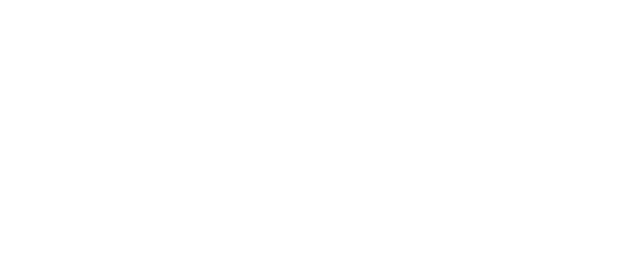
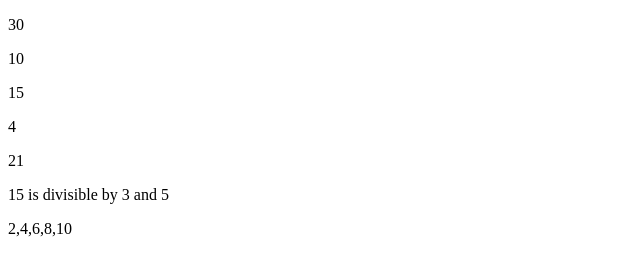
Before and after one commit to Nayem1004/21-04-2025, a plain HTML site: page index.html in a window 1280 px wide. Shown: the whole page, without its empty margins (0-640 px from the left). Drawn offline with Linux system fonts and the light colour scheme.

Commit message:
code with dom practice

```diff
--- a/index.html
+++ b/index.html
@@ -6,7 +6,24 @@
     <title>Document</title>
 </head>
 <body>
-    <p id="double"></p>
-    <script src="double.js"></script>
+    <p id="sum"></p>
+
+    <p id="sub"></p>
+
+    <p id="mul"></p>
+
+    <p id="div"></p>
+
+    <p id="arraySum"></p>
+
+    <p id="person"></p>
+    <p id="email"></p>
+    <p id="array"></p>
+    <p id="sowap"></p>
+
+  <div id="input">
+    <h3>array output</h3>
+  </div>
+  <script src="index.js"></script>
 </body>
 </html>
--- a/index.js
+++ b/index.js
@@ -1,40 +1,52 @@
 // addition function
 function add(a, b){
-    let result = a+b;
-    console.log(result)
+    let sum = a+b;
+    return sum;
 }
-// add(10, 20)
+ addition = add(10, 20)
+console.log(addition);
+ document.getElementById("sum").innerHTML = addition;
 
 // subtraction function
 function sub(x, y){
     let result = x - y;
-    console.log(result);
+    return result;
 }
-//  sub(20,10)
+subtraction = sub(20, 10)
+document.getElementById("sub").innerHTML = subtraction;
+
 // multipication finction
 
 function mul(x, y){
     let result = x * y;
-    console.log(result);
+    return result;
 }
-// mul(5, 3)
+ multipication = mul(5,3)
+ document.getElementById("mul").innerHTML = multipication
 
 // division function
 function div(x, y){
     let result = x / y;
-    console.log(result);
+    return result;
 }
 // div(8,2)
+division = div(8,2);
+document.getElementById("div").innerHTML = division;
 
 // any array sum of array
-arr = [1, 2, 3, 4, 5]
+arr1 = [1, 2, 3, 4, 5, 6]
 function sumOfArray(arr){
     let sum = 0;
     for(var i = 0; i < arr.length; i++){
         sum += arr[i]
     }
-    console.log(sum)
+    return sum
+
 }
+sumOfArray(arr1)
+fullSum = sumOfArray(arr1)
+document.getElementById("arraySum").innerHTML = fullSum
+
 
 // sumOfArray(arr)
 
@@ -53,13 +65,14 @@ function person(name, email){
 var p = person('Nayem', 'nayem@procoder.org')
 console.log(p)
 
+// document.getElementById("email").innerHTML = informetion
+
 // what is scop? scoping test perpas
 
 var a = 'abc'
 
 function x(){
     function y(){
-        var a 10;
         console.log(a)
     }
     console.log(a)
@@ -76,13 +89,15 @@ function test(n){
     }
 
     if(a() && b()){
-        console.log(n + 'is divisible by 3 and 5')
+        masseg = n + ' is divisible by 3 and 5'
     }else{
-        console.log('not valid number')
+        masseg = 'not valid number'
     }
 }
 
-test(5)
+
+ test(15);
+ document.getElementById("array").innerHTML = masseg
 
 // swap 2 variables for sobuj vhai task
 var a = 5
@@ -91,8 +106,7 @@ var b = 7
 temp = a;
 a = b;
 b = temp;
-
-console.log(a,b)
+console.log(a, b)
 
 // any array number to conver the new array and 1st array number double, task from Jahid vhai
 
@@ -102,6 +116,9 @@ function doubleOfArray(arr){
     for(var i = 0; i < arr.length; i++){
         newArray.push(arr[i]*2)
     }
-    console.log(newArray);
+    return newArray;
 }
 doubleOfArray(arr)
+result = doubleOfArray(arr);
+
+document.getElementById("input").innerHTML = result
--- a/test.js
+++ b/test.js
@@ -13,4 +13,6 @@ function test(n){
     }
 }
 
-test(5)
+
+ test(15);
+ console.log(test())
```
